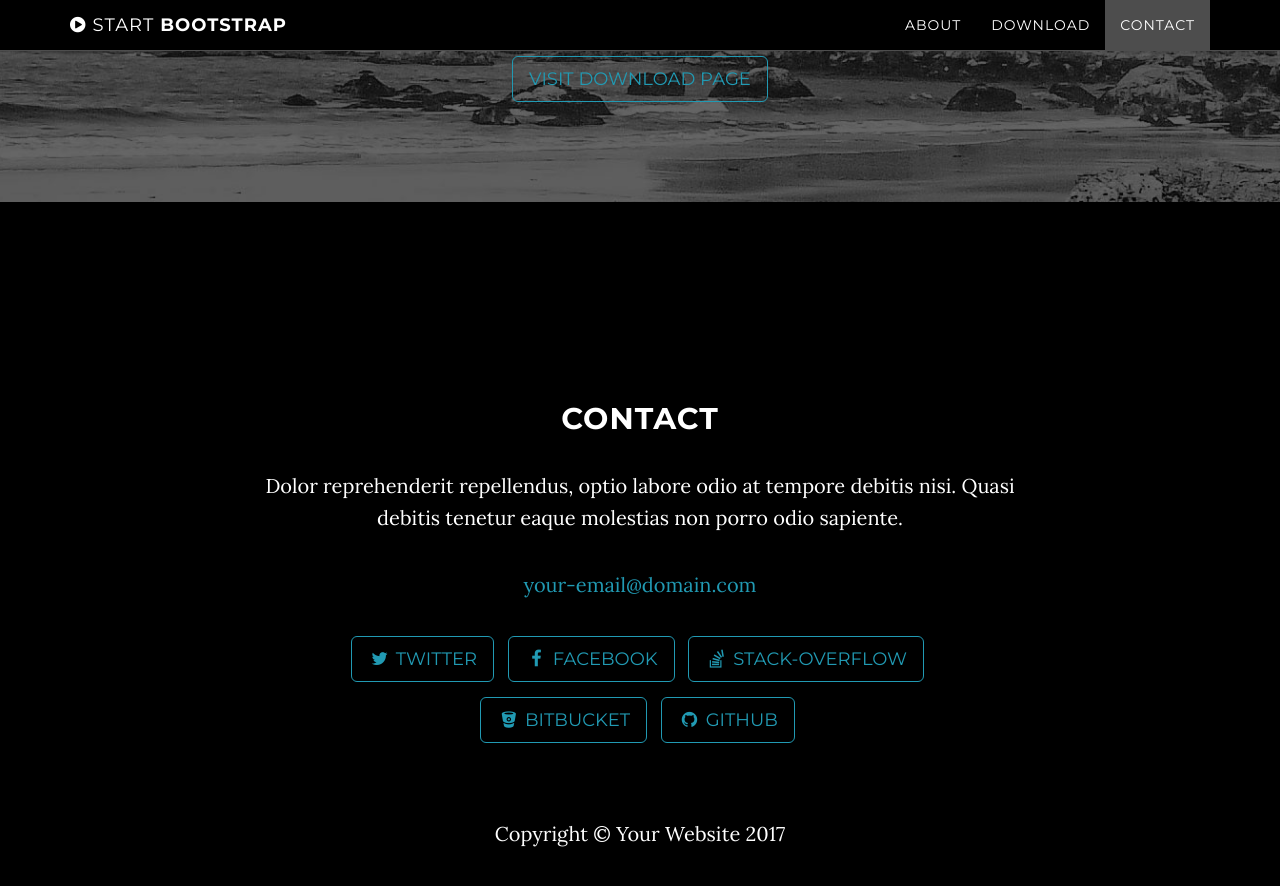
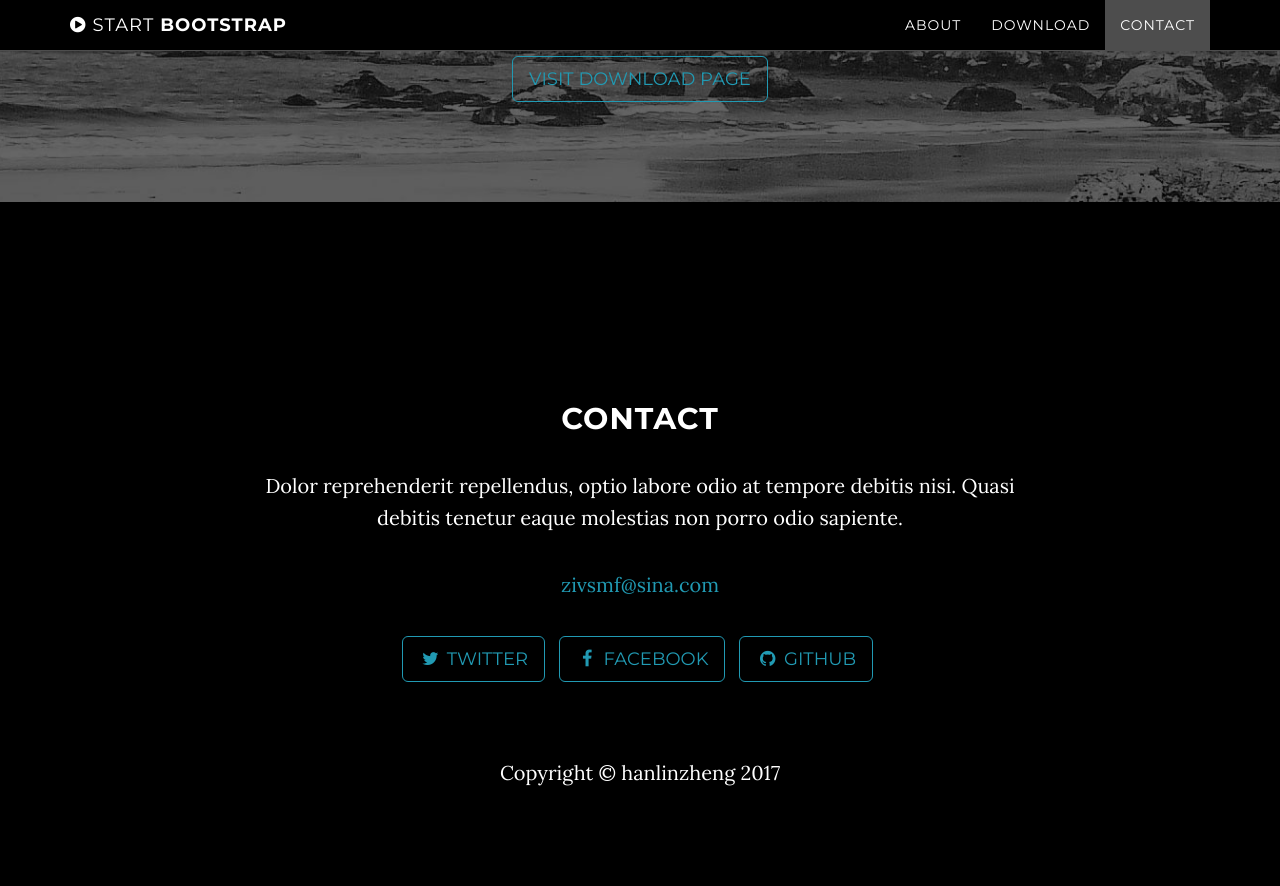
Before and after one commit to hanlinzheng/hanlinzheng.github.io, a Jekyll site: the page built from index.html, in a window 1280 px wide and 900 px high, scrolled down 1943 px. Shown: the top 886 px of the window. Built offline with Jekyll 4.4.1, drawn with Linux system fonts in a browser that asks for light colours; after the commit the page ends 2782 px from its top, so only the background shows below that.

Commit message:
update _config.yml

```diff
--- a/_config.yml
+++ b/_config.yml
@@ -1,7 +1,7 @@
 # Site settings
 title: Grayscale
-email: your-email@domain.com
-url: https://example.github.io
+email: zivsmf@sina.com
+url: https://hanlinzheng.github.io
 description: "Write an awesome description for your new site here. You can edit this line in _config.yml. It will appear in your document head meta (for Google search results) and in your feed.xml site description."
 
 # Color settings (hex-codes without the leading hash-tag)
@@ -10,7 +10,7 @@ color:
   links: '#219ab3'
 
 # Footer settings
-footer: Your Website
+footer: hanlinzheng
 
 # Social networks usernames (many more available: google-plus, flickr, dribbble, pinterest, instagram, tumblr, linkedin, etc.)
 social:
@@ -18,12 +18,8 @@ social:
     url: https://twitter.com/SBootstrap
   - title: facebook
     url:
-  - title: stack-overflow
-    url: http://stackoverflow.com/questions/tagged/jekyll
-  - title: bitbucket
-    url: http://bitbucket.org/jekyll
   - title: github
-    url: https://github.com/IronSummitMedia/startbootstrap
+    url: https://github.com/hanlinzheng/
 
 # Build settings
 markdown: kramdown
```
